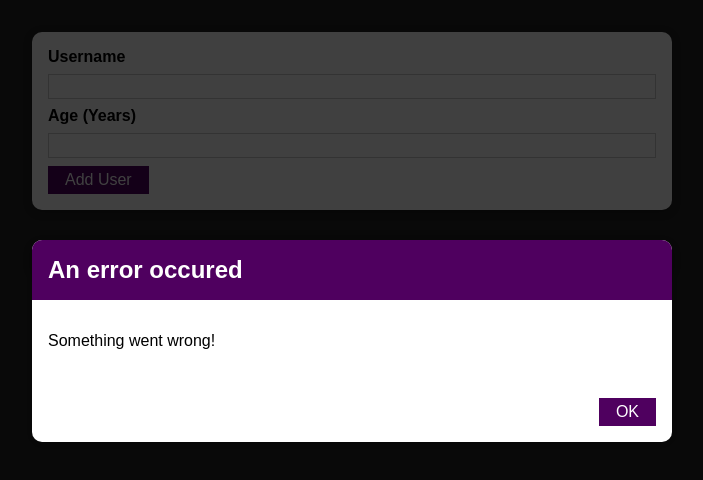
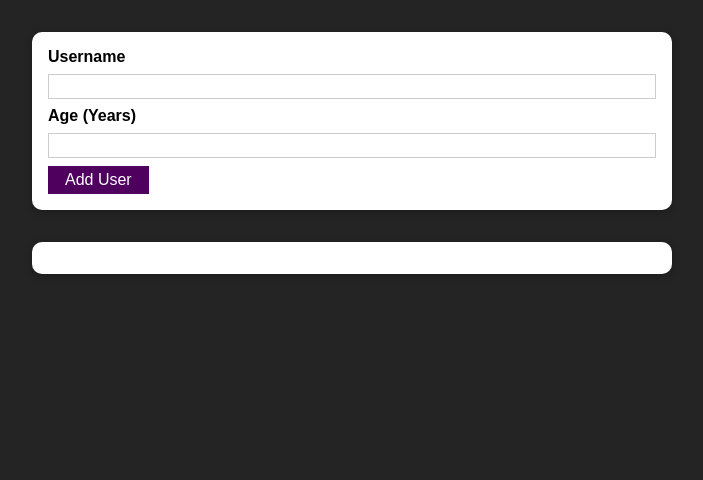
Before and after one commit to DevanshBajaj/UserCard, a React (Create React App) app: page / in a window 1280 px wide. Shown: the top 480 px of the page, without its empty margins (288-991 px from the left). Built offline with nearby package versions, Linux system fonts and the light colour scheme.

Commit message:
Managing error state

```diff
--- a/src/components/UI/ErrorModal.js
+++ b/src/components/UI/ErrorModal.js
@@ -7,7 +7,7 @@ import classes from './ErrorModal.module.css'
 const ErrorModal = props => {
     return (
         <div>
-            <div className={classes.backdrop} />
+            <div className={classes.backdrop} onClick={props.onConfirm} />
             <Card className={classes.modal}>
                 <header className={classes.header}>
                     <h2>{props.title}</h2>
@@ -16,7 +16,7 @@ const ErrorModal = props => {
                     <p>{props.message}</p>
                 </div>
                 <footer className={classes.actions}>
-                    <Button>OK</Button>
+                    <Button onClick={props.onConfirm}>OK</Button>
                 </footer>
             </Card>
         </div>
--- a/src/components/Users/AddUser.js
+++ b/src/components/Users/AddUser.js
@@ -7,15 +7,23 @@ import ErrorModal from '../UI/ErrorModal';
 
 const AddUser = (props) => {
   const [enteredUsername, setEnteredUsername] = useState('');
-
   const [enteredAge, setEnteredAge] = useState('');
+  const [error, setError] = useState();
 
   const addUserHandler = (event) => {
     event.preventDefault();
     if (enteredUsername.trim().length === 0 || enteredAge.trim().length === 0) {
+      setError({
+        title: 'invalid input',
+        message: 'Please enter a valid name and age (non-empty values).'
+      });
       return;
     }
     if (+enteredAge < 1) {
+      setError({
+        title: 'invalid age',
+        message: 'Please enter a valid age (>0).'
+      });
       return;
     }
     props.onAddUser(enteredUsername, enteredAge);
@@ -30,9 +38,13 @@ const AddUser = (props) => {
     setEnteredAge(event.target.value);
   };
 
+  const errorHandler = () => {
+    setError(null);
+  }
+
   return (
     <div>
-      <ErrorModal title="An error occured" message="Something went wrong!" />
+      {error && <ErrorModal title={error.title} message={error.message} onConfirm={errorHandler} />}
       <Card className={classes.input}>
         <form onSubmit={addUserHandler}>
           <label htmlFor="username">Username</label>
```
